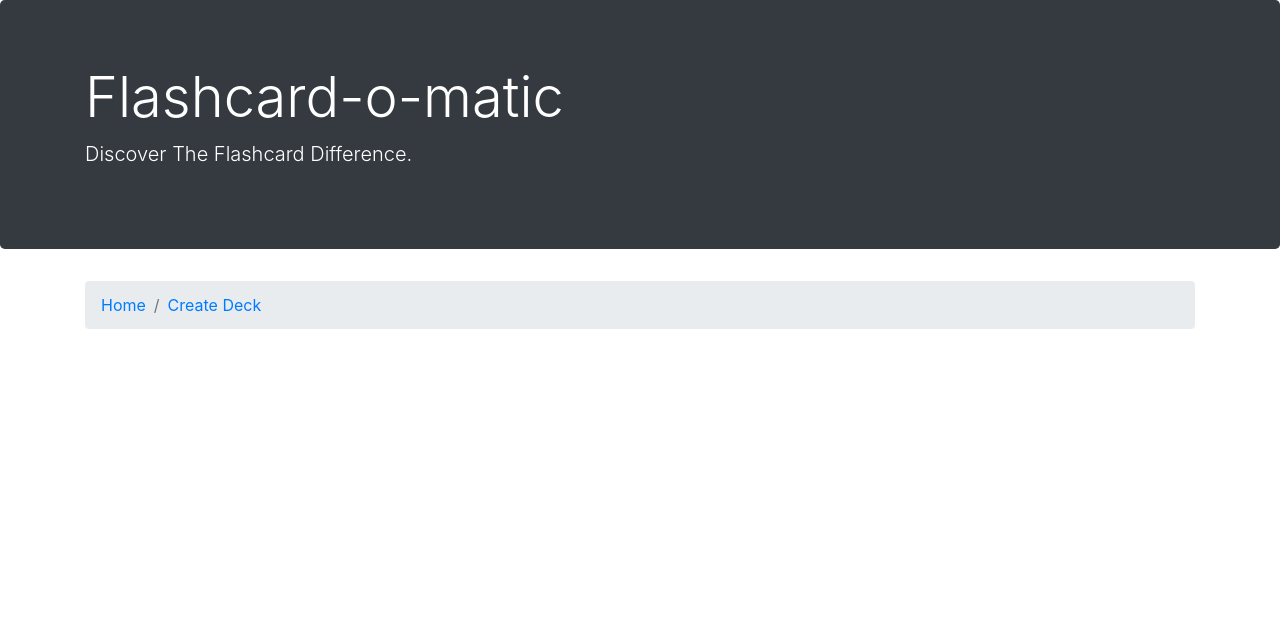
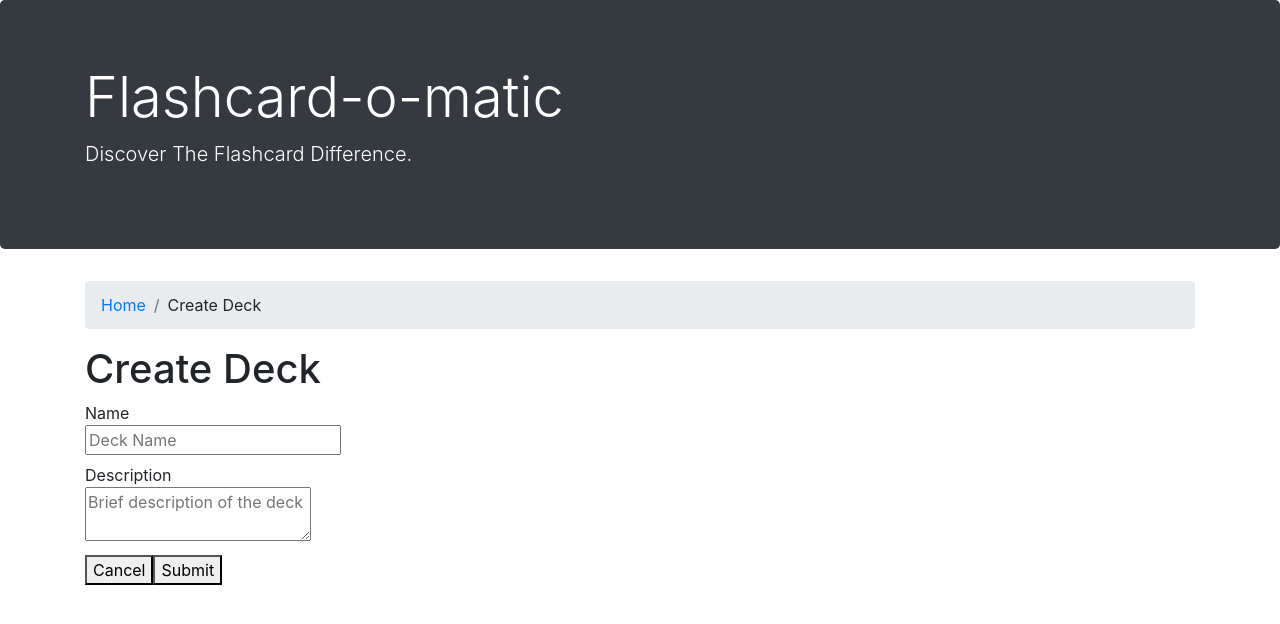
Before and after one commit to charismadezonie/thinkfulchallenges, a React (Create React App) app in the folder Project_Flashcards_Qualified_1/: page /decks/new in a window 1280 px wide. Shown: the top 624 px of the page. Built offline with nearby package versions, Linux system fonts and the light colour scheme; a web font is replaced by a local one.

Commit message:
build out CreateDeck component

```diff
--- a/Project_Flashcards_Qualified_1/src/Layout/Decks/CreateDeck.js
+++ b/Project_Flashcards_Qualified_1/src/Layout/Decks/CreateDeck.js
@@ -9,11 +9,35 @@ function CreateDeck() {
           <li className="breadcrumb-item">
             <Link to="/">Home</Link>
           </li>
-          <li className="breadcrumb-item">
-            <Link to="#">Create Deck</Link>
-          </li>
+          <li className="breadcrumb-item">Create Deck</li>
         </ol>
       </nav>
+      <h1>Create Deck</h1>
+      <form>
+        <label htmlFor="name">
+          Name
+          <br />
+          <input type="text" id="name" name="name" placeholder="Deck Name" />
+        </label>
+        <br />
+        <label htmlFor="description">
+          Description
+          <br />
+          <textarea
+            id="description"
+            name="description"
+            className="text-area"
+            placeholder="Brief description of the deck"
+          />
+        </label>
+        <br />
+        <Link to="/">
+          <button type="button">Cancel</button>
+        </Link>
+        <Link to="/decks/:slug">
+          <button type="submit">Submit</button>
+        </Link>
+      </form>
     </>
   );
 }
--- a/Project_Flashcards_Qualified_1/src/Layout/Decks/Study.js
+++ b/Project_Flashcards_Qualified_1/src/Layout/Decks/Study.js
@@ -69,8 +69,7 @@ function Study() {
         </Link>
       </>
     );
-  }
-  if (side === "front") {
+  } else if (side === "front") {
     return (
       <>
         <StudyBreadcrumb currentDeck={currentDeck} />
```
